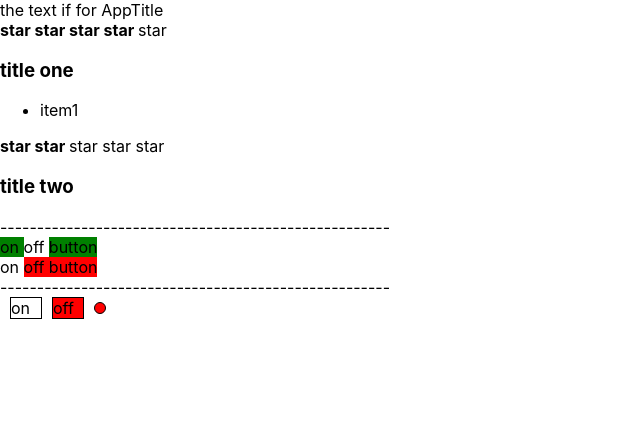
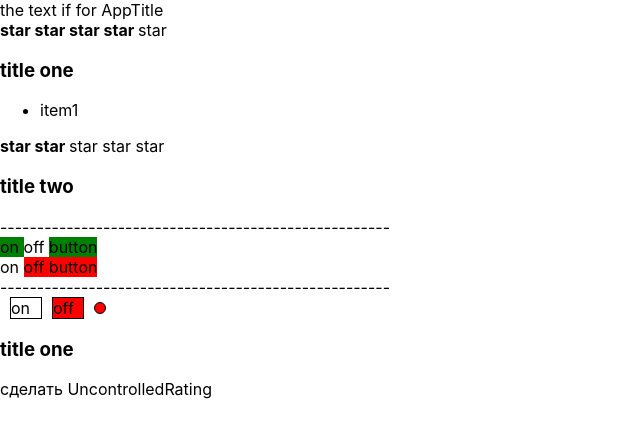
Before and after one commit to Botabay/intro_01, a React (Create React App) app: page / in a window 1280 px wide. Shown: the top 438 px of the page, without its empty margins (0-640 px from the left). Built offline with nearby package versions, Linux system fonts and the light colour scheme.

Commit message:
UncontrolledAccordion  is started

```diff
--- a/src/App.tsx
+++ b/src/App.tsx
@@ -3,6 +3,7 @@ import { Accordion } from "./components/Accordion/Accordion";
 import { AppTitle } from "./components/AppTitle/AppTitle";
 import {OnOffComponent} from './components/OnOffComponent/OnOffComponent'
 import {InlineCssOnOffComponent} from './components/InlineCssOnOffComponent'
+import {UncontrolledAccordion} from './components/UncontrolledAccordion/UncontrolledAccordion'
 
 export const App = () => {
     return (
@@ -17,6 +18,9 @@ export const App = () => {
             <OnOffComponent turnedOn={false}/>
             <div>-----------------------------------------------------</div>
             <InlineCssOnOffComponent/>
+
+            <UncontrolledAccordion title='title one' itemsCount={1}/>
+            {'сделать UncontrolledRating'}
         </div>
     );
 }
--- /dev/null
+++ b/src/components/UncontrolledAccordion/UncontrolledAccordion.tsx
@@ -0,0 +1,18 @@
+import { useState } from "react";
+import { UncontrolledAccordionTitle } from "./UncontrolledAccordionTitle";
+import { UncontrolledAccordionBody } from "./UncontrolledAccordionBody";
+
+type propsType={
+    title:string,
+    itemsCount:number,
+    // collapsed: boolean
+}
+export function UncontrolledAccordion(props: propsType) {
+    const [collapsedSt,setCollapsedSt]=useState(true)
+    return (
+        <div>
+            <UncontrolledAccordionTitle title={props.title}/>
+            <UncontrolledAccordionBody itemsCount={props.itemsCount} collapsed={collapsedSt}/>
+        </div>
+    )
+}
--- /dev/null
+++ b/src/components/UncontrolledAccordion/UncontrolledAccordionBody.tsx
@@ -0,0 +1,20 @@
+type propsType = {
+    itemsCount: number;
+    collapsed: boolean
+}
+
+export function UncontrolledAccordionBody(props: propsType) {
+    const arr: string[] = ['el1,el2'];
+    for (let i = 1; i <= props.itemsCount; i++) {
+        arr.push('item' + i);
+    }
+    if (props.collapsed) return <></>;
+    else return (
+        <div>
+            <ul>
+                {arr.map((el, index) => <li key={index}>{el}</li>)}
+            </ul>
+            <button>to collapse</button>
+        </div>
+    )
+}
--- /dev/null
+++ b/src/components/UncontrolledAccordion/UncontrolledAccordionTitle.tsx
@@ -0,0 +1,8 @@
+type propsType={
+    title: string
+}
+export function UncontrolledAccordionTitle(props:propsType) {
+    return (
+        <h3>{props.title}</h3>
+    )
+}
```
